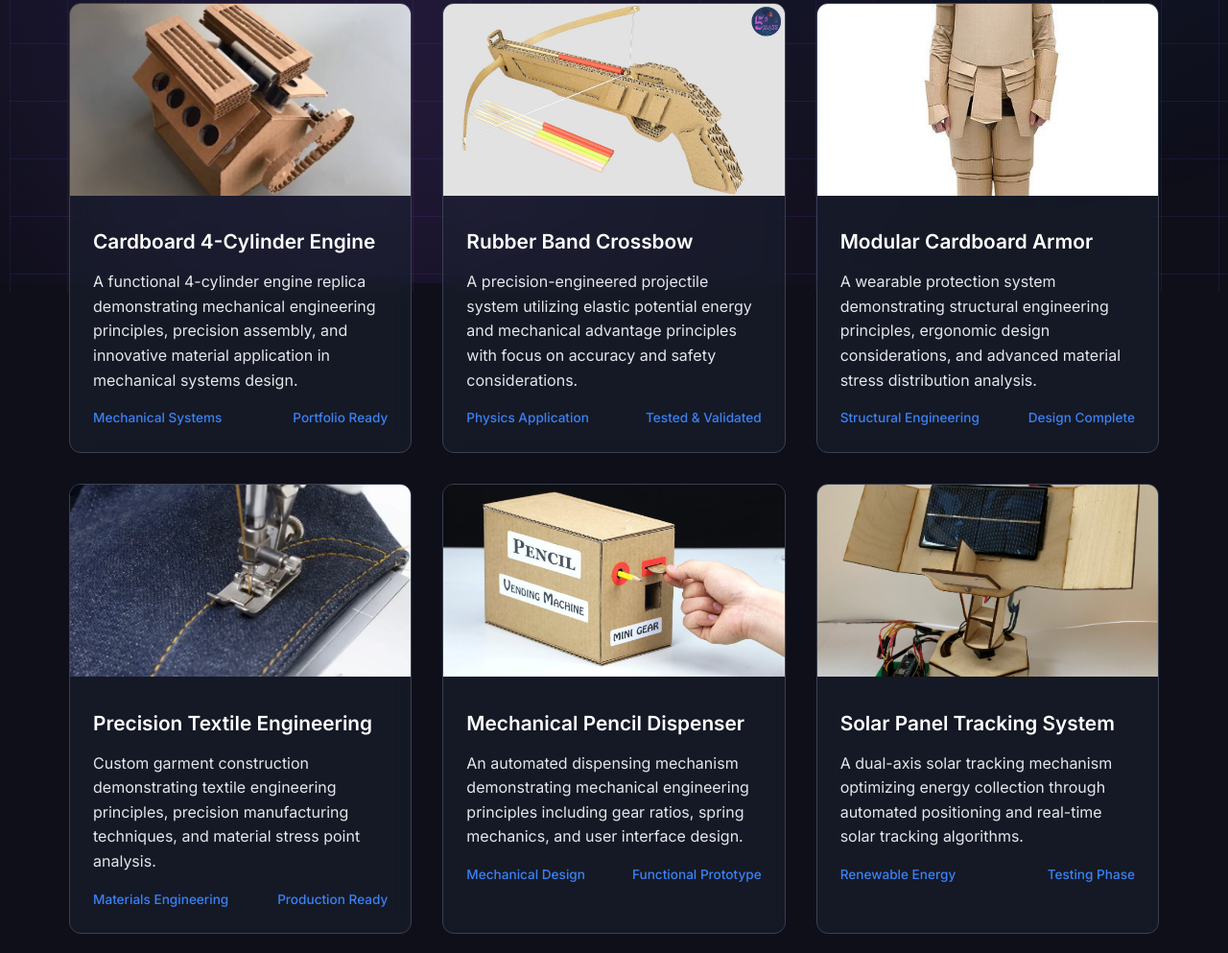
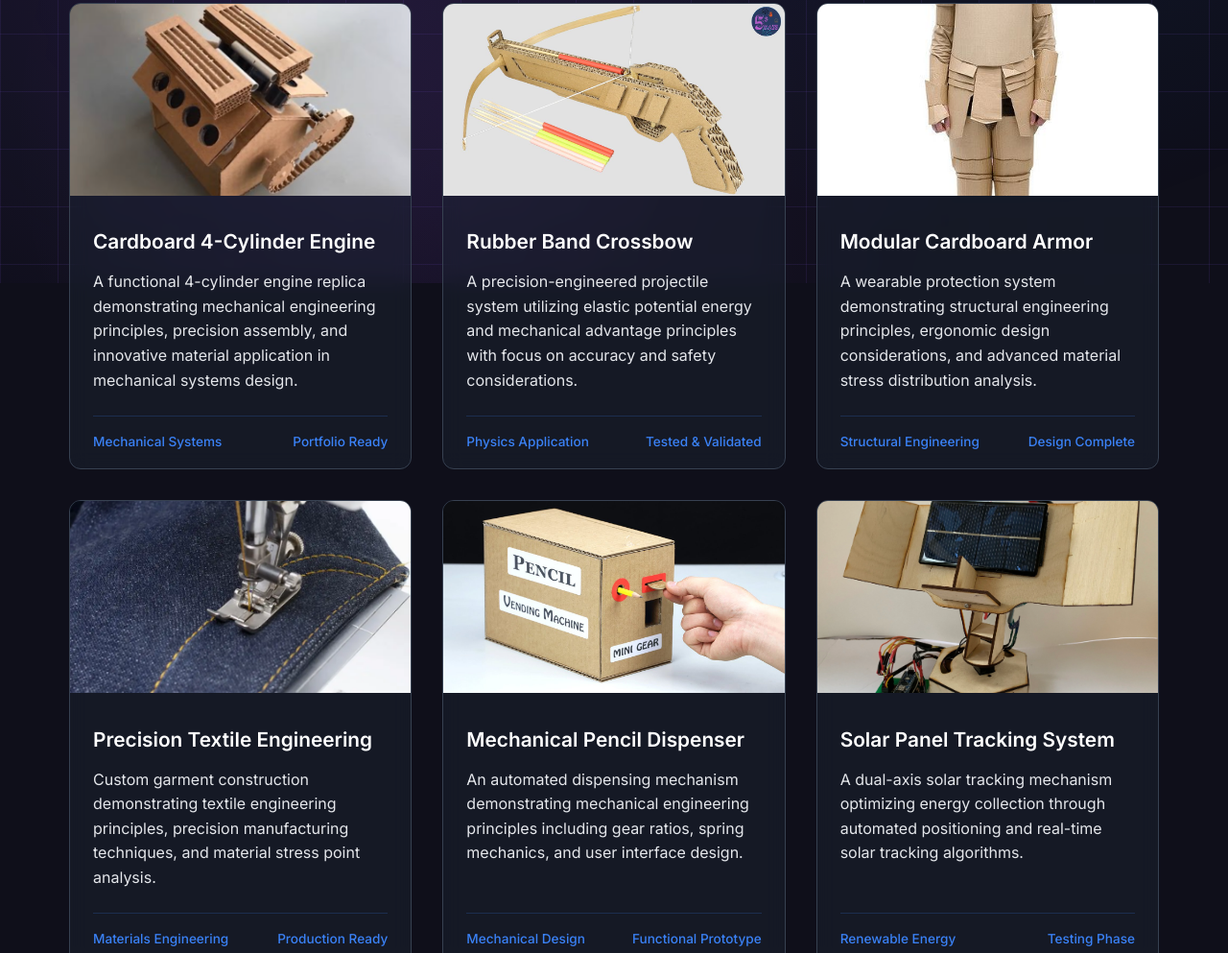
Before and after one commit to trevor050/jose-rodriguez-portfolio, a website built with Vite: page index.html in a window 1280 px wide. Shown: the part 505-1498 px from the top of the page at 96% size. Built offline with nearby package versions, Linux system fonts and the light colour scheme.

Commit message:
Fix grid background offset issue - Removed gridMove animation that caused grid cutoff at edges - Grid now stays fixed instead of slowly shifting position - Prevents visual artifacts at left and top edges

```diff
--- a/src/style.css
+++ b/src/style.css
@@ -99,18 +99,12 @@ body::after {
     linear-gradient(90deg, rgba(139, 92, 246, 0.1) 1px, transparent 1px);
   background-size: 60px 60px;
   z-index: -1;
-  animation: gridMove 30s linear infinite;
 }
 
 body[data-theme="light"]::after {
   background-image:
     linear-gradient(rgba(139, 92, 246, 0.12) 1px, transparent 1px),
     linear-gradient(90deg, rgba(139, 92, 246, 0.12) 1px, transparent 1px);
-}
-
-@keyframes gridMove {
-  0% { transform: translate(0, 0); }
-  100% { transform: translate(60px, 60px); }
 }
 
 /* Layout Container */
@@ -285,6 +279,9 @@ body[data-theme="light"] .project-image {
 
 .project-content {
   padding: 1.5rem;
+  display: flex;
+  flex-direction: column;
+  height: calc(100% - 200px); /* Account for image height */
 }
 
 .project-title {
@@ -299,6 +296,7 @@ body[data-theme="light"] .project-image {
   font-size: 1rem;
   line-height: 1.6;
   margin-bottom: 1rem;
+  flex-grow: 1; /* This pushes the meta to the bottom */
 }
 
 .project-meta {
@@ -308,6 +306,9 @@ body[data-theme="light"] .project-image {
   font-size: 0.85rem;
   color: var(--primary);
   font-weight: 500;
+  margin-top: auto; /* This ensures it stays at the bottom */
+  padding-top: 1rem;
+  border-top: 1px solid rgba(59, 130, 246, 0.2);
 }
 
 /* Content Sections - Professional */
```
